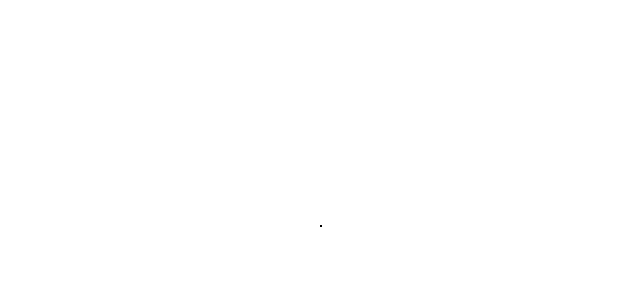
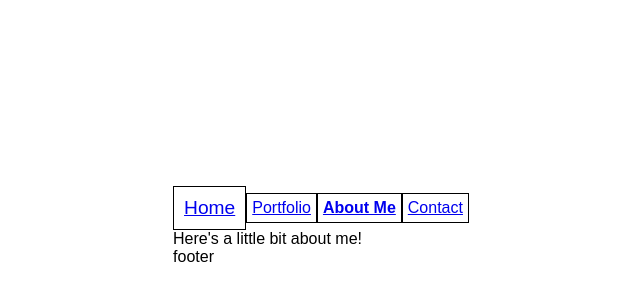
Before and after one commit to gusmart1/portfolio_website, a Vue app: page /About-me in a window 1280 px wide. Before the commit this address had no page. Shown: the part 174-474 px from the top of the page, without its empty margins (319-959 px from the left). Built offline with nearby package versions, Linux system fonts and the light colour scheme.

Commit message:
not really following but up to date. links are working

```diff
--- a/src/App.vue
+++ b/src/App.vue
@@ -1,11 +1,12 @@
 <script setup lang="ts">
+import Navbar from "@/components/Navbar.vue";
 </script>
 
 <template>
-  <section class="web-app-container">
+  <section class="container">
 
     <header>
-
+      <navbar/>
     </header>
 
     <section class="page-content">
@@ -13,6 +14,7 @@
     </section>
 
     <footer>
+      footer
     </footer>
   </section>
 </template>
@@ -20,6 +22,7 @@
 <style scoped>
 section.web-app-container {
   max-width: 100%;
+  max-height: 100%;
   border: 1px solid black;
   margin: 0 auto;
 
--- /dev/null
+++ b/src/components/MyButton.vue
@@ -0,0 +1,47 @@
+<script setup>
+const props = defineProps({
+  linkText: {
+    type: String,
+    required: false,
+    default: 'My Button'
+  },
+  routeName: {
+    type: String,
+    required: true
+  },
+  theme: {
+    type: String,
+    required: false
+  }
+})
+</script>
+
+<template>
+  <router-link
+    :to="{ name: props.routeName }"
+    :class="props.theme"
+  >
+    {{ props.linkText }}
+  </router-link>
+</template>
+
+<style scoped>
+a {
+  border: 1px solid black;
+  padding: 5px;
+
+
+  &:hover {
+    color: lemonchiffon;
+  }
+
+  &.primary {
+    font-size: 120%;
+    padding: 10px;
+  }
+
+  &.router-link-active {
+    font-weight: bold;
+  }
+}
+</style>
--- /dev/null
+++ b/src/components/NavBar.vue
@@ -0,0 +1,22 @@
+<script setup lang="ts">
+import MyButton from "../components/MyButton.vue";
+</script>
+
+<template>
+  <nav>
+    <my-button link-text="Home" route-name="Home" theme="primary"/>
+    <my-button link-text="Portfolio" route-name="Portfolio"/>
+    <my-button link-text="About Me" route-name="AboutMe"/>
+    <my-button link-text="Contact" route-name="Contact"/>
+
+  </nav>
+</template>
+
+<style scoped>
+nav {
+  display: flex;
+  justify-content: center;
+  align-items: center;
+  /* code here would apply to the contents of nav (like the links) */
+}
+</style>
--- a/src/router/index.js
+++ b/src/router/index.js
@@ -1,5 +1,8 @@
 import {createRouter, createWebHistory} from 'vue-router';
 import Home from '../views/Home.vue';
+import AboutMe from '../views/AboutMe.vue';
+import Portfolio from '../views/Portfolio.vue';
+import Contact from '../views/Contact.vue';
 
 const routes = [
   {
@@ -7,6 +10,21 @@ const routes = [
     name: 'Home',
     component: Home
   },
+  {
+    path: '/About-me',
+    name: 'AboutMe',
+    component: AboutMe
+  },
+  {
+    path: '/Portfolio',
+    name: 'Portfolio',
+    component: Portfolio
+  },
+  {
+    path: '/Contact',
+    name: 'Contact',
+    component: Contact
+  },
 ]
 
 export const router = createRouter({
--- /dev/null
+++ b/src/views/AboutMe.vue
@@ -0,0 +1,11 @@
+<script setup>
+
+</script>
+
+<template>
+  <p>Here's a little bit about me!</p>
+</template>
+
+<style scoped>
+
+</style>
--- /dev/null
+++ b/src/views/Contact.vue
@@ -0,0 +1,11 @@
+<script setup>
+
+</script>
+
+<template>
+  <p>contact!</p>
+</template>
+
+<style scoped>
+
+</style>
--- a/src/views/Home.vue
+++ b/src/views/Home.vue
@@ -12,21 +12,25 @@
   <div class="circle" data-splitting>
     GUS MARTINSON GRAPHIC DESIGNER
   </div>
-  <div class="circle2" data-splitting>
+
+  <router-link to="/Portfolio" class="Portfolio" data-splitting>
     PORTFOLIO PORTFOLIO PORTFOLIO
-  </div>
-  <div class="circle3" data-splitting>
+  </router-link>
+
+  <router-link to="/about-me" class="AboutMe" data-splitting>
     ABOUT ME ABOUT ME ABOUT ME
-  </div>
-  <div class="circle4" data-splitting>
-    CONTACT ME CONTACT ME
-  </div>
+  </router-link>
+
+  <router-link to="/contact" class="Contact" data-splitting>
+    CONTACT CONTACT
+  </router-link>
 
   </body>
 
 </template>
 
 <script setup>
+
 import { onMounted } from "vue";
 import Splitting from "splitting";
 import "splitting/dist/splitting.css";
@@ -34,6 +38,9 @@ import "splitting/dist/splitting.css";
 onMounted(() => {
   Splitting();
 });
+
+
+
 </script>
 
 <style>
@@ -55,7 +62,7 @@ body {
 }
 
 /* FIRST CIRCLE */
-.circle, .circle2, .circle3, .circle  {
+.circle, .Portfolio, .AboutMe, .Contact  {
   transform-style: preserve-3d;
   animation: animate1 8s linear infinite;
 }
@@ -76,7 +83,7 @@ body {
 
 .circle .char {
   position: absolute;
-  top: -100px;
+  top: 0;
   left: 0;
   color: black;
   font-size: 3em;
@@ -88,19 +95,19 @@ body {
 
 
 /* THIRD CIRCLE */
-.circle3 {
+.AboutMe {
   transform-style: preserve-3d;
   animation: animate1 8s linear infinite;
 }
 
-.circle3 .word {
+.AboutMe .word {
   position: absolute;
   transform-style: preserve-3d;
 }
 
-.circle3 .char {
+.AboutMe .char {
   position: absolute;
-  top: 0px;
+  top: 0;
   left: 0;
   color: black;
   font-size: 3em;
@@ -110,19 +117,19 @@ body {
 }
 
 /* SECOND CIRCLE */
-.circle2 {
+.Portfolio {
   transform-style: preserve-3d;
   animation: animate1 8s linear infinite;
 }
 
-.circle2 .word {
+.Portfolio .word {
   position: absolute;
   transform-style: preserve-3d;
 }
 
-.circle2 .char {
+.Portfolio .char {
   position: absolute;
-  top: 100px;
+  top: 0;
   left: 0;
   color: black;
   font-size: 3em;
@@ -137,14 +144,14 @@ body {
   animation: animate1 8s linear infinite;
 }
 
-.circle4 .word {
+.Contact .word {
   position: absolute;
   transform-style: preserve-3d;
 }
 
-.circle4 .char {
+.Contact .char {
   position: absolute;
-  top: 200px;
+  top: 0;
   left: 0;
   color: black;
   font-size: 3em;
@@ -160,26 +167,26 @@ body {
   transition: color 0.3s ease;
 }
 
-.circle2:hover .char {
+.Portfolio:hover .char {
   color: #CC016B;
   transition: color 0.3s ease;
 }
 
-.circle3:hover .char {
+.AboutMe:hover .char {
   color:  #FFF10D;
   transition: color 0.3s ease;
 }
 
-.circle4:hover .char {
+.Contact:hover .char {
   color:  black;
   transition: color 0.3s ease;
 }
 
 
 .circle:hover,
-.circle2:hover,
-.circle3:hover,
-.circle4:hover{
+.Portfolio:hover,
+.AboutMe:hover,
+.Contact:hover{
   animation-play-state: paused;
 }
 </style>
--- /dev/null
+++ b/src/views/Portfolio.vue
@@ -0,0 +1,11 @@
+<script setup>
+
+</script>
+
+<template>
+  <p>Portfolio!</p>
+</template>
+
+<style scoped>
+
+</style>
```
